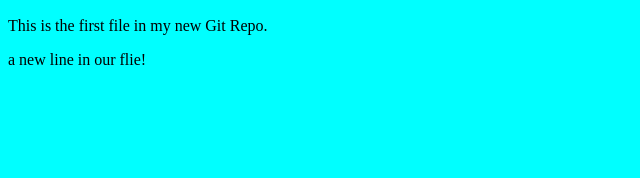
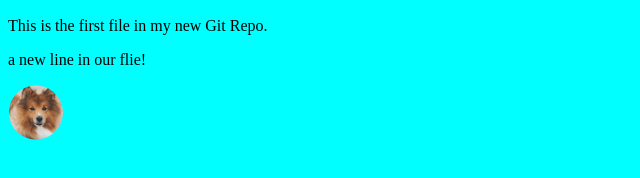
Before and after one commit to becca0525/test-kosta, a plain HTML site: page index.html in a window 1280 px wide. Shown: the part 138-316 px from the top of the page, without its empty margins (0-640 px from the left). Drawn offline with Linux system fonts and the light colour scheme.

Commit message:
add master line

```diff
--- a/index.html
+++ b/index.html
@@ -11,5 +11,6 @@
     <div><img src="dog1.png" alt="dog1" ></div>
     <p>This is the first file in my new Git Repo.</p>
     <p>a new line in our flie!</p>
+    <div> <img src="dog1.png" alt="hello dog"></div>
 </body>
 </html>
```
